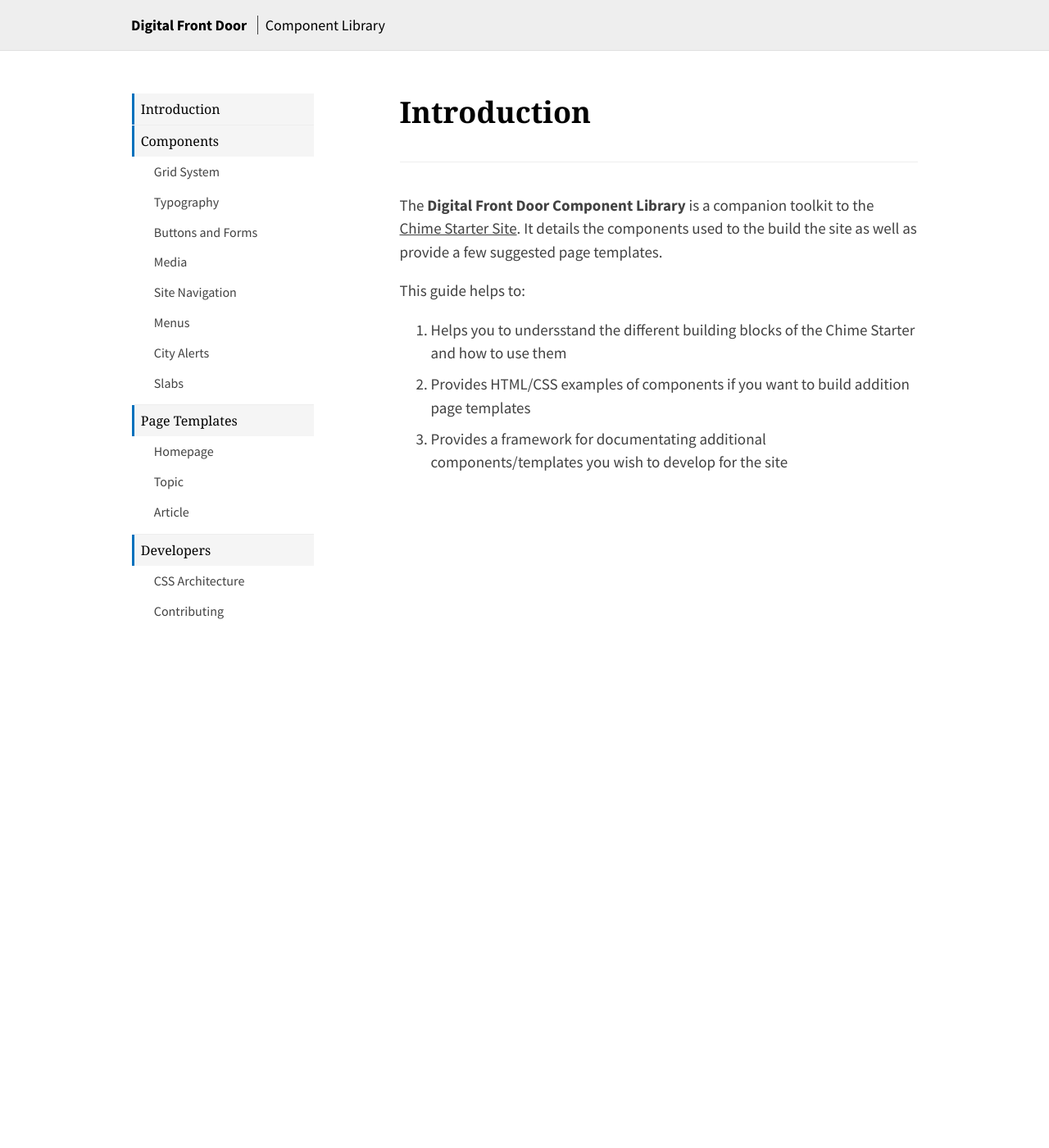
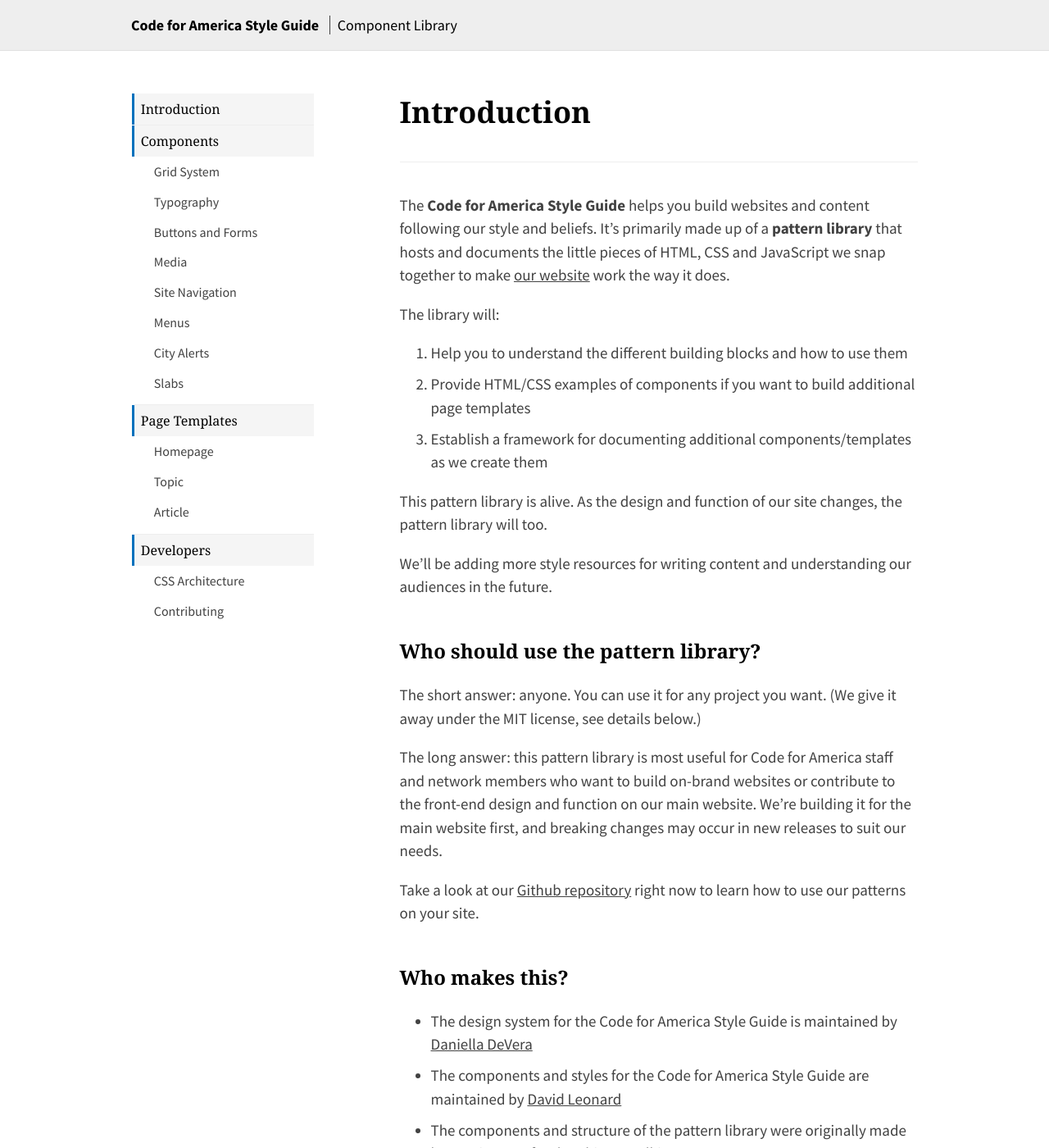
Before and after one commit to codeforamerica/style-guide, a Jekyll site: the page built from index.md, in a window 1280 px wide and 1400 px high. Shown: the whole window at 82% size. Built offline with Jekyll 4.4.1, drawn with Linux system fonts in a browser that asks for light colours; nearby versions of some CDN libraries; some web fonts are replaced; some of the changed text lies outside the part shown.

Commit message:
Update base project and homepage for Code for America Style Guide

```diff
--- /dev/null
+++ b/Gemfile
@@ -0,0 +1,2 @@
+source 'https://rubygems.org'
+gem 'jekyll', '~> 3.1', '>= 3.1.6'
--- a/_config.yml
+++ b/_config.yml
@@ -1,12 +1,11 @@
 # Site settings
-title: DFD Component Library
-email: norris@codeforamerica.org
-description: >
-  A Component Library for City Websites
+title: Code for America Style Guide
+email: info@codeforamerica.org
+description: |
+  Code for America's style guide and front-end pattern library.
 baseurl: "" # the subpath of your site, e.g. /blog/
-url: "/" # the base hostname & protocol for your site
+url: "" # the base hostname & protocol for your site
 permalink: /:categories/:title/
-city: "Digital Front Door"
 
 # Build settings
 markdown: kramdown
--- a/_includes/footer.html
+++ b/_includes/footer.html
@@ -1,13 +1,13 @@
 <footer class="global-footer">
     <div class="grid-box">
         <div class="grid-item width-one-fourth">
-         	<h1 class="h3"><img class="header-icon-large" src="/media/images/springfield_logo.png"/>City of {{site.city}}</h1>
+         	<h1 class="h3"><img class="header-icon-large" src="/media/images/springfield_logo.png"/>City of {{site.title}}</h1>
             <div class="address">
                 <p>155 9th St.</p>
                 <p>San Francisco, CA 94103</p>
                 <p>(415)625-9633</p>
             </div>
-            <p>© 2015 City of {{site.city}}</p>
+            <p>© 2015 City of {{site.title}}</p>
         </div>
         <div class="grid-item width-one-third shift-one-twelfth">
         	<div class="social-bar menu-bar">
--- a/_includes/header.html
+++ b/_includes/header.html
@@ -1,7 +1,7 @@
 <header class="global-header">
 	<div class="grid-box">
 		<div class="grid-item width-one-whole">
-		    <h1 class="global-header-title"><a href="#" class="button-toggle-sidebar"></a><a href="/">{{ site.city }} <span class="subtitle">Component Library</span></a></h1>
+		    <h1 class="global-header-title"><a href="#" class="button-toggle-sidebar"></a><a href="/">{{ site.title }} <span class="subtitle">Component Library</span></a></h1>
 		</div>
 	</div>
 </header>
--- a/index.md
+++ b/index.md
@@ -3,10 +3,34 @@
 title: "Introduction"
 ---
 
-The **Digital Front Door Component Library** is a companion toolkit to the [Chime Starter Site](https://github.com/chimecms/chime-starter). It details the components used to the build the site as well as provide a few suggested page templates.
+The **Code for America Style Guide** helps you build websites and content following our style and beliefs. It's primarily made up of a **pattern library** that hosts and documents the little pieces of HTML, CSS and JavaScript we snap together to make <a href="https://www.codeforamerica.org">our website</a> work the way it does.
 
-This guide helps to:
+The library will:
 
-1. Helps you to undersstand the different building blocks of the Chime Starter and how to use them
-2. Provides HTML/CSS examples of components if you want to build addition page templates
-3. Provides a framework for documentating additional components/templates you wish to develop for the site
+1. Help you to understand the different building blocks and how to use them
+2. Provide HTML/CSS examples of components if you want to build additional page templates
+3. Establish a framework for documenting additional components/templates as we create them
+
+This pattern library is alive. As the design and function of our site changes, the pattern library will too.
+
+We'll be adding more style resources for writing content and understanding our audiences in the future.
+
+## Who should use the pattern library?
+
+The short answer: anyone. You can use it for any project you want. (We give it away under the MIT license, see details below.)
+
+The long answer: this pattern library is most useful for Code for America staff and network members who want to build on-brand websites or contribute to the front-end design and function on our main website. We're building it for the main website first, and breaking changes may occur in new releases to suit our needs.
+
+Take a look at our [Github repository](https://github.com/codeforamerica/pattern-library) right now to learn how to use our patterns on your site.
+
+## Who makes this?
+
+* The design system for the Code for America Style Guide is maintained by [Daniella DeVera](https://www.codeforamerica.org/people/daniella-devera)
+* The components and styles for the Code for America Style Guide are maintained by [David Leonard](https://www.codeforamerica.org/people/david-leonard)
+* The components and structure of the pattern library were originally made by [Norris Hung](https://www.codeforamerica.org/people/norris-hung) for the [Chime Toolkit](https://github.com/chimecms/chime-toolkits)
+
+# License and contact
+
+The Code for America Style Guide is Copyright (c) 2009-2016 Code for America. The Style Guide is made available for use under the MIT license. [See our LICENSE for details.](https://github.com/codeforamerica/pattern-library)
+
+Questions? Feedback? Just want to chat? Say hi to us [by email at marketing@codeforamerica.org](mailto:marketing@codeforamerica.org).
```
Also changed, not shown: README.markdown (+72 -10 lines), _components/navigation.md (+3 -3 lines), Gemfile.lock (added).
